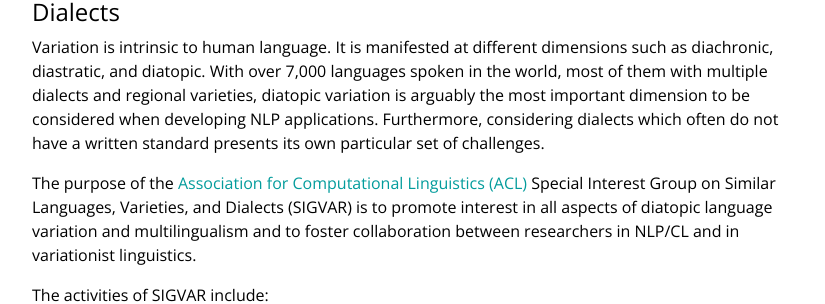
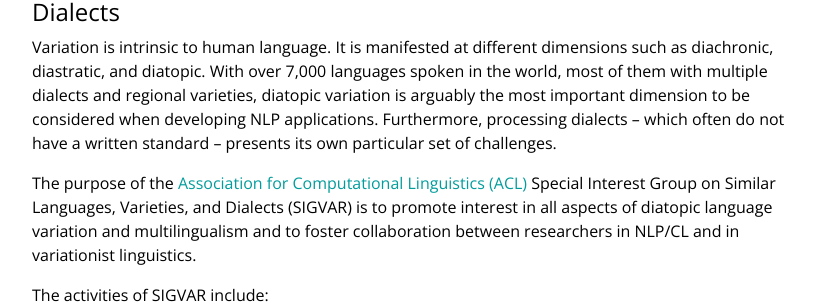
Before and after one commit to aclsigvar/aclsigvar.github.io, a Jekyll site: the page built from _pages/home.md, in a window 1280 px wide. Shown: the part 135-439 px from the top of the page, without its empty margins (223-1048 px from the left). Built offline with Jekyll 4.4.1, drawn with Linux system fonts in a browser that asks for light colours; a style sheet for code colours, icons or effects is not loaded.

Commit message:
Minor phrasing updates (home, members)

```diff
--- a/_pages/home.md
+++ b/_pages/home.md
@@ -7,7 +7,7 @@ subtitle:
 
 ## ACL Special Interest Group on Similar Languages, Varieties, and Dialects
 
-Variation is intrinsic to human language. It is manifested at different dimensions such as diachronic, diastratic, and diatopic. With over 7,000 languages spoken in the world, most of them with multiple dialects and regional varieties, diatopic variation is arguably the most important dimension to be considered when developing NLP applications. Furthermore, considering dialects which often do not have a written standard presents its own particular set of challenges.
+Variation is intrinsic to human language. It is manifested at different dimensions such as diachronic, diastratic, and diatopic. With over 7,000 languages spoken in the world, most of them with multiple dialects and regional varieties, diatopic variation is arguably the most important dimension to be considered when developing NLP applications. Furthermore, processing dialects -- which often do not have a written standard -- presents its own particular set of challenges.
 
 The purpose of the [Association for Computational Linguistics (ACL)](https://www.aclweb.org/portal/) Special Interest Group on Similar Languages, Varieties, and Dialects (SIGVAR) is to promote interest in all aspects of diatopic language variation and multilingualism and to foster collaboration between researchers in NLP/CL and in variationist linguistics.
 
```
Also changed, not shown: _pages/members.md (+1 -1 lines).
